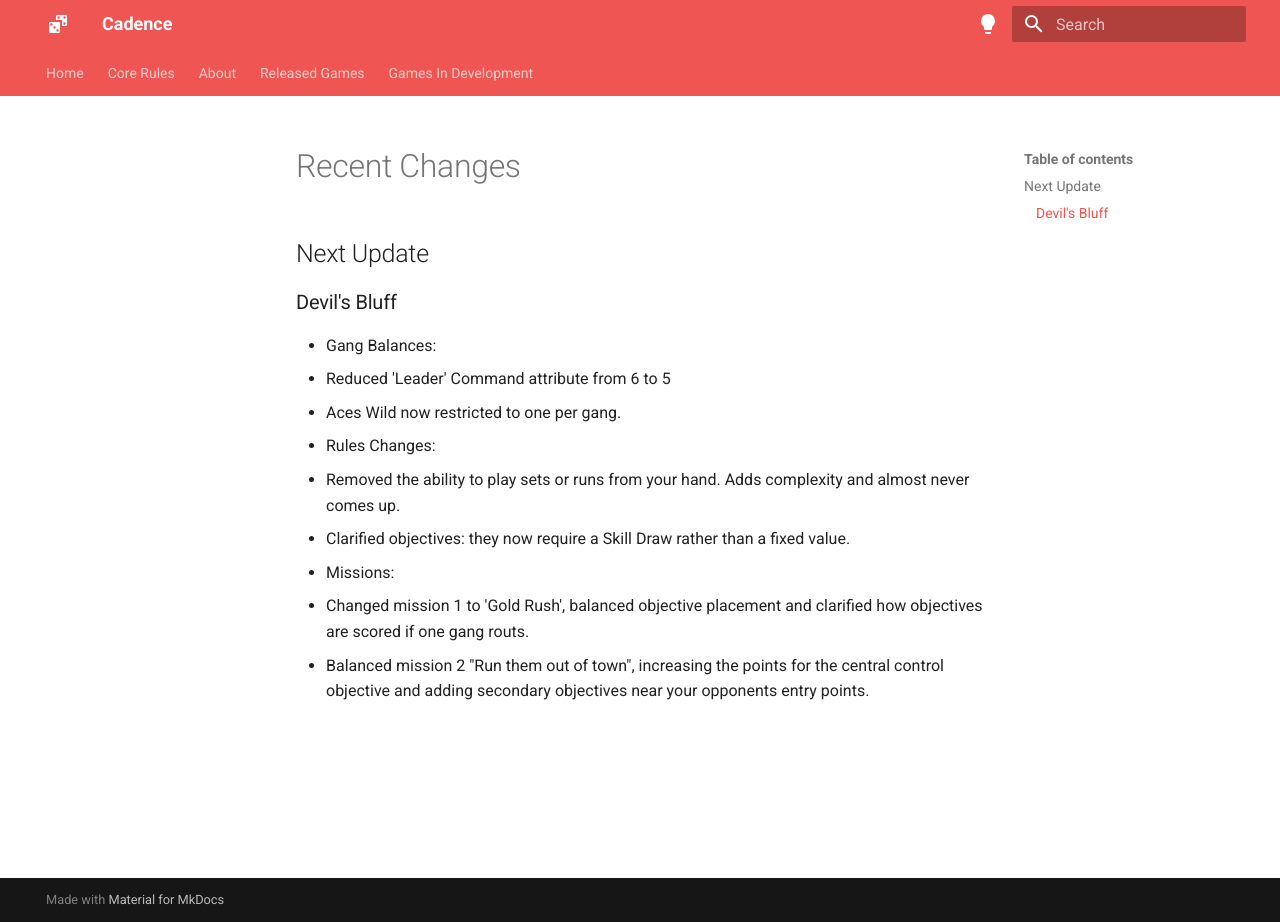
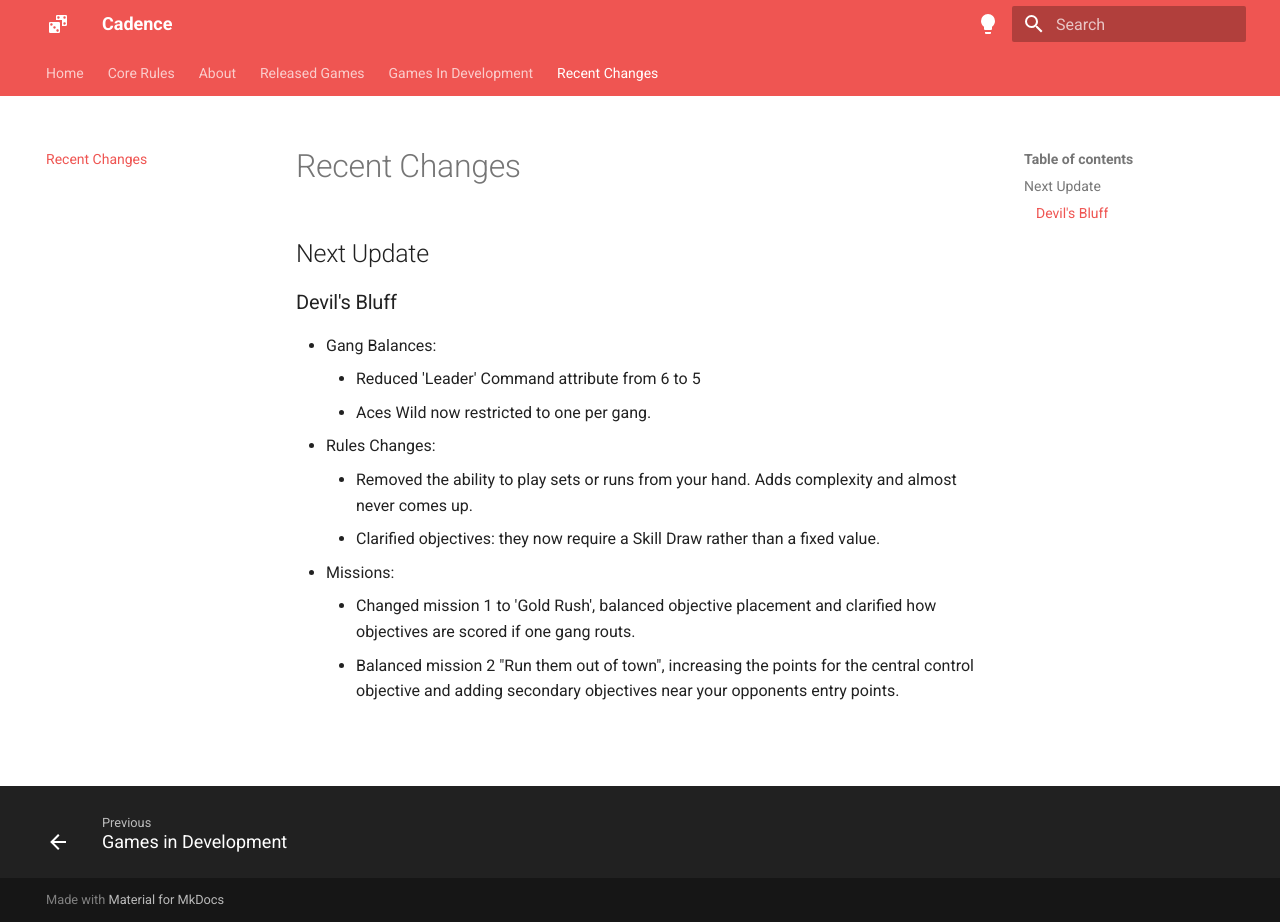
Before and after one commit to open-source-tabletop/cadence-website, an MkDocs documentation site: the page built from docs/recent-changes.md, in a window 1280 px wide and 922 px high. Built offline with MkDocs 1.6.1 and Material for MkDocs 9.7.7, drawn with Linux system fonts in a browser that asks for light colours.

Commit message:
Added changelog page

```diff
--- a/mkdocs.yml
+++ b/mkdocs.yml
@@ -104,3 +104,4 @@ nav:
       - Campaigns: survivors/campaigns.md
       - Missions: survivors/missions.md
       - Additional Rules: survivors/additional-rules.md
+  - Recent Changes: recent-changes.md
```
Also changed, not shown: docs/recent-changes.md (+6 -6 lines).
